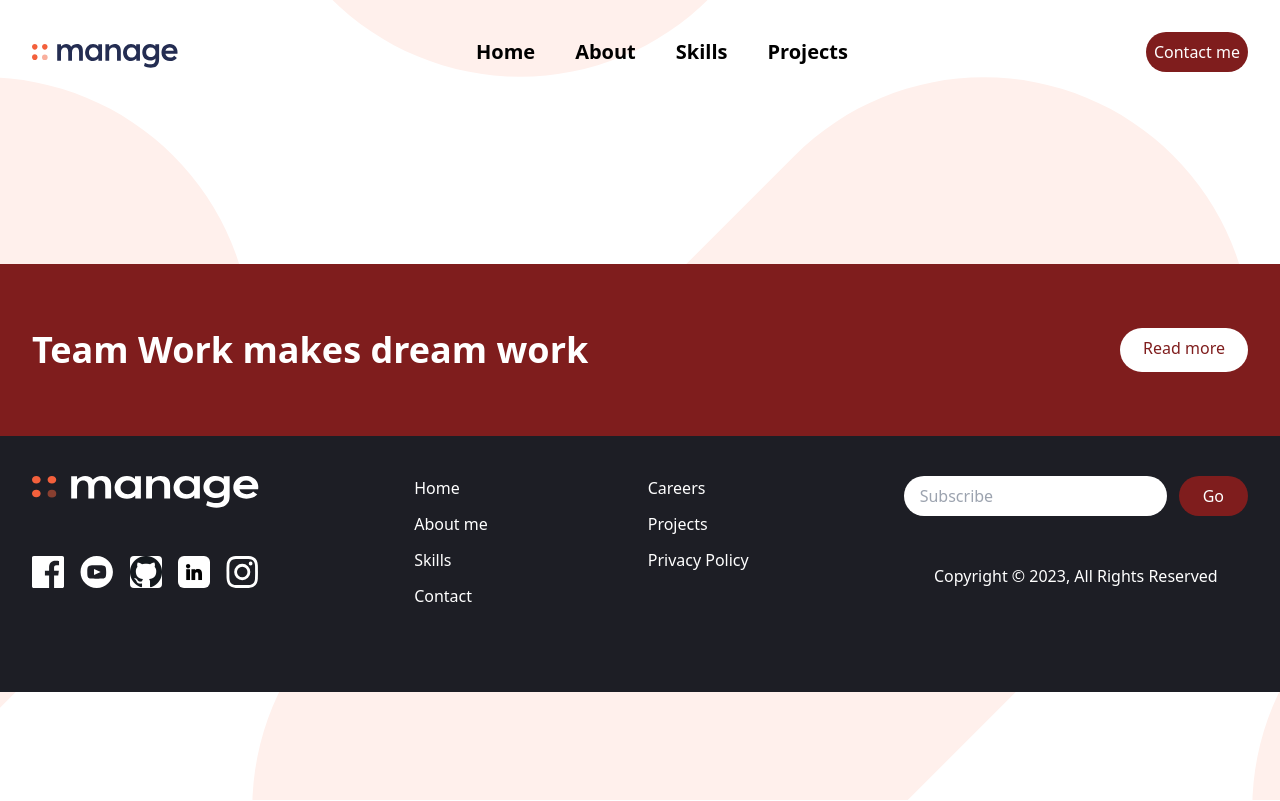
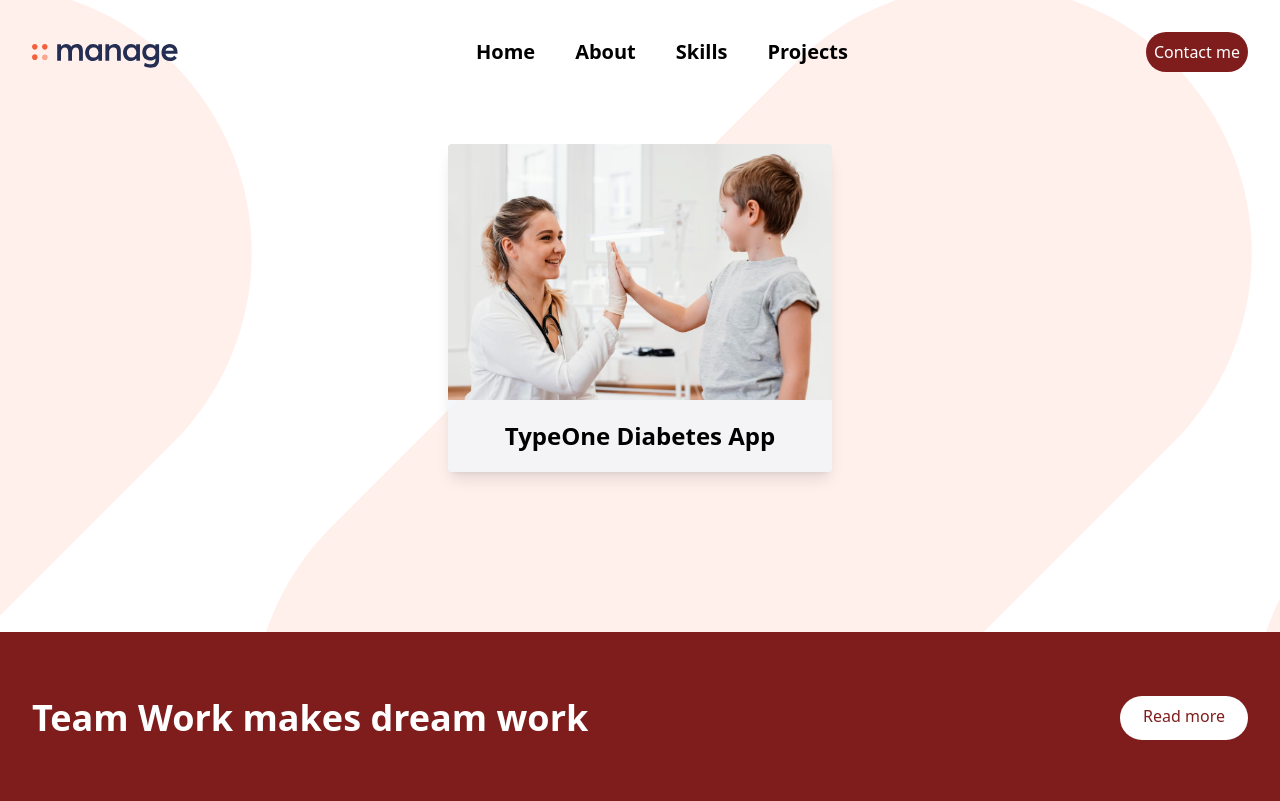
Before and after one commit to DarkHorse0311/darkhorse_portfolio, a React (Vite) app in the folder Frontend/: page /projects in a window 1280 px wide. Shown: the top 801 px of the page. Built offline with nearby package versions, Linux system fonts and the light colour scheme; the HTML template or start-up script is replaced by a standard one.

Commit message:
1st Project card added

```diff
--- a/Frontend/src/App.jsx
+++ b/Frontend/src/App.jsx
@@ -7,6 +7,7 @@ import CtaSection from "./components/CtaSection";
 import Footer from "./components/Footer";
 import Aboutme from "./components/Aboutme";
 import ContactMe from "./components/ContactMe";
+import Projects from "./components/Projects";
 
 function App() {
   return (
@@ -18,6 +19,7 @@ function App() {
         <Route path="/about" element={<Aboutme />} />
         <Route path="/skills" element={<SkillSection />} />
         <Route path="/contact" element={<ContactMe />} />
+        <Route path="/projects" element={<Projects />} />
       </Routes>
 
       <CtaSection />
--- a/Frontend/src/components/Navbar.jsx
+++ b/Frontend/src/components/Navbar.jsx
@@ -12,7 +12,7 @@ export default function Navbar() {
     { Home: "/" },
     { About: "about" },
     { Skills: "skills" },
-    { Projects: "project" },
+    { Projects: "projects" },
   ];
 
   function handleClick() {
--- /dev/null
+++ b/Frontend/src/components/ProjectCard.jsx
@@ -0,0 +1,19 @@
+import React from "react";
+
+export default function ProjectCard({ heading, img }) {
+  return (
+    <div
+      className="max-w-sm   rounded overflow-hidden shadow-lg bg-slate-100 bg-opacity-75  duration-300 ease-in-out  md:w-100 cursor-pointer "
+      style={{ height: "100%" }}
+    >
+      <div className="w-full  overflow-hidden">
+        <img
+          className="w-full  transform transition duration-1000 hover:scale-125  "
+          src={img}
+          alt=""
+        />
+      </div>
+      <h1 className="font-bold text-2xl p-5 text-center">{heading}</h1>
+    </div>
+  );
+}
--- /dev/null
+++ b/Frontend/src/components/Projects.jsx
@@ -0,0 +1,12 @@
+import React from "react";
+import ProjectCard from "./ProjectCard";
+import image from "../img/diabetes.avif";
+export default function Projects() {
+  return (
+    <>
+      <div className="container mx-auto flex flex-col  items-center mt-10">
+        <ProjectCard heading={"TypeOne Diabetes App"} img={image} />
+      </div>
+    </>
+  );
+}
```
Also changed, not shown: Frontend/src/img/diabetes.avif (added), 1 other file (tests, documents, lock files or other folders).
